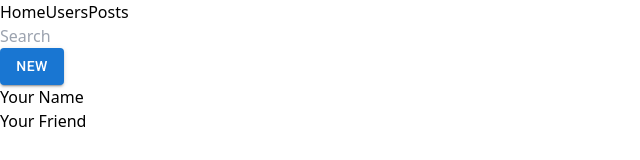
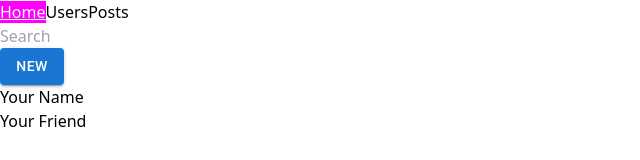
Before and after one commit to sazzadurrahmaan/react-router, a React app: page / in a window 1280 px wide. Shown: the top 160 px of the page, without its empty margins (0-640 px from the left). Built offline with nearby package versions, Linux system fonts and the light colour scheme; the HTML template or start-up script is replaced by a standard one.

Commit message:
added navigation link

```diff
--- /dev/null
+++ b/src/components/ActiveLink/ActiveLink.css
@@ -0,0 +1,5 @@
+.active{
+    background-color: magenta;
+    text-decoration: underline;
+    color:honeydew;
+}
--- /dev/null
+++ b/src/components/ActiveLink/ActiveLink.jsx
@@ -0,0 +1,16 @@
+import React from 'react';
+import { NavLink } from 'react-router-dom';
+import './ActiveLink.css';
+
+const ActiveLink = ({to,children}) => {
+    return (
+
+ <NavLink
+  to={to}
+  className={({ isActive }) =>  isActive ? "active" : "" }>
+    {children}
+</NavLink>
+    );
+};
+
+export default ActiveLink;
--- a/src/components/Root/Root.jsx
+++ b/src/components/Root/Root.jsx
@@ -1,6 +1,7 @@
 import React from 'react';
 import Button from '@mui/material/Button';
 import { Outlet, Link} from "react-router-dom";
+import ActiveLink from '../ActiveLink/ActiveLink';
 
 const Root = () => {
 
@@ -9,9 +10,9 @@ const Root = () => {
     <div>
       <nav>
         <ul className='text-blue-800 p-10'>
-          <Link to="/">Home</Link>
-          <Link to="users">Users</Link>
-          <Link to="posts">Posts</Link>
+          <ActiveLink to="/">Home</ActiveLink>
+          <ActiveLink to="users">Users</ActiveLink>
+          <ActiveLink to="posts">Posts</ActiveLink>
         </ul>
       </nav>
     </div>
--- a/src/main.jsx
+++ b/src/main.jsx
@@ -46,6 +46,10 @@ const router = createBrowserRouter([
         element: <PostDetails></PostDetails>,
         loader : ({params} ) => fetch(`https://jsonplaceholder.typicode.com/posts/${params.postId}`)
       },
+      {
+        path: "*",
+        element: <div>404 page not found</div>,
+      },
 
     ],
   },
```
